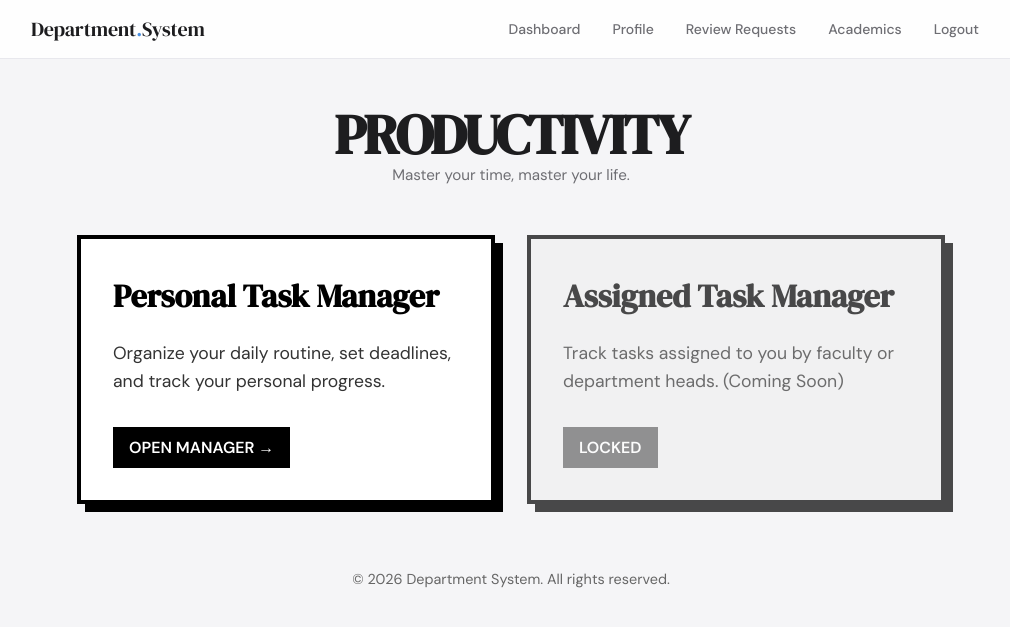
After one commit to KRISH141006/department_system, a PHP site: page /public/productivity/index.php in a window 1280 px wide. The commit adds this page. Shown: the top 627 px of the page, without its empty margins (129-1139 px from the left). Run offline with PHP 8.4, Linux system fonts and the light colour scheme; a user stored in the database is signed in.

Commit message:
Refactor unified role system and stabilize development architecture

```diff
--- a/app/actions/academics/assign_feedback.php
+++ b/app/actions/academics/assign_feedback.php
@@ -2,7 +2,7 @@
 require_once __DIR__ . '/../../middleware/auth.php';
 require_once __DIR__ . '/../../config/db.php';
 
-if (!in_array($_SESSION['role'], ['faculty', 'creator'])) {
+if (!in_array($_SESSION['role'], ['faculty', 'admin'])) {
     header("Location: ../../../public/dashboard.php");
     exit();
 }
--- a/app/actions/academics/save_feedback_form.php
+++ b/app/actions/academics/save_feedback_form.php
@@ -2,7 +2,7 @@
 require_once __DIR__ . '/../../middleware/auth.php';
 require_once __DIR__ . '/../../config/db.php';
 
-if (!in_array($_SESSION['role'], ['faculty', 'creator'])) {
+if (!in_array($_SESSION['role'], ['faculty', 'admin'])) {
     header("Location: ../../../public/dashboard.php");
     exit();
 }
--- a/app/actions/academics/save_subject.php
+++ b/app/actions/academics/save_subject.php
@@ -2,7 +2,7 @@
 require_once __DIR__ . '/../../middleware/auth.php';
 require_once __DIR__ . '/../../config/db.php';
 
-if (!in_array($_SESSION['role'], ['faculty', 'creator'])) {
+if (!in_array($_SESSION['role'], ['faculty', 'admin'])) {
     header("Location: ../../../public/dashboard.php");
     exit();
 }
--- a/app/actions/community/accept_request.php
+++ b/app/actions/community/accept_request.php
@@ -2,7 +2,7 @@
 require_once __DIR__ . '/../../middleware/auth.php';
 require_once __DIR__ . '/../../config/db.php';
 
-$allowed_roles = ['senior', 'faculty', 'hod', 'expert'];
+$allowed_roles = ['expert', 'admin'];
 if (!in_array($_SESSION['role'], $allowed_roles)) {
     header("Location: ../../../public/dashboard.php");
     exit;
--- a/app/actions/community/submit_review.php
+++ b/app/actions/community/submit_review.php
@@ -2,7 +2,7 @@
 require_once __DIR__ . '/../../middleware/auth.php';
 require_once __DIR__ . '/../../config/db.php';
 
-$allowed_roles = ['senior', 'faculty', 'hod', 'expert'];
+$allowed_roles = ['expert', 'admin'];
 if (!in_array($_SESSION['role'], $allowed_roles)) {
     header("Location: ../../../public/dashboard.php");
     exit;
--- a/app/includes/header.php
+++ b/app/includes/header.php
@@ -30,10 +30,10 @@ $base_path = rtrim($base_path, '/');
       <?php if ($nav_role === 'student'): ?>
         <!-- Student specific links if any -->
       <?php endif; ?>
-      <?php if (in_array($nav_role, ['senior','faculty','hod'])): ?>
+      <?php if (in_array($nav_role, ['expert', 'admin'])): ?>
         <a href="<?= $base_path ?>/public/community/reviewer_dashboard.php" class="nav-link">Review Requests</a>
       <?php endif; ?>
-      <?php if (in_array($nav_role, ['faculty','creator'])): ?>
+      <?php if (in_array($nav_role, ['faculty', 'admin'])): ?>
         <a href="<?= $base_path ?>/public/academics/manage_subjects.php" class="nav-link">Academics</a>
       <?php endif; ?>
       <a href="<?= $base_path ?>/app/auth/logout.php" class="nav-link">Logout</a>
--- a/public/academics/create_feedback.php
+++ b/public/academics/create_feedback.php
@@ -2,7 +2,7 @@
 require_once __DIR__ . '/../../app/middleware/auth.php';
 require_once __DIR__ . '/../../app/config/db.php';
 
-if (!in_array($_SESSION['role'], ['faculty', 'creator'])) {
+if (!in_array($_SESSION['role'], ['faculty', 'admin'])) {
     header("Location: ../dashboard.php");
     exit();
 }
--- a/public/academics/create_subject.php
+++ b/public/academics/create_subject.php
@@ -2,7 +2,7 @@
 require_once __DIR__ . '/../../app/middleware/auth.php';
 require_once __DIR__ . '/../../app/config/db.php';
 
-if (!in_array($_SESSION['role'], ['faculty', 'creator'])) {
+if (!in_array($_SESSION['role'], ['faculty', 'admin'])) {
     header("Location: ../dashboard.php");
     exit();
 }
--- a/public/academics/faculty_dashboard.php
+++ b/public/academics/faculty_dashboard.php
@@ -2,7 +2,7 @@
 require_once __DIR__ . '/../../app/middleware/auth.php';
 require_once __DIR__ . '/../../app/config/db.php';
 
-if (!in_array($_SESSION['role'], ['faculty', 'creator'])) {
+if (!in_array($_SESSION['role'], ['faculty', 'admin'])) {
     header("Location: ../dashboard.php");
     exit();
 }
--- a/public/academics/feedback_results.php
+++ b/public/academics/feedback_results.php
@@ -2,7 +2,7 @@
 require_once __DIR__ . '/../../app/middleware/auth.php';
 require_once __DIR__ . '/../../app/config/db.php';
 
-if ($_SESSION['role'] != 'faculty' && $_SESSION['role'] != 'creator') {
+if ($_SESSION['role'] != 'faculty' && $_SESSION['role'] != 'admin') {
     header("Location: ../dashboard.php");
     exit();
 }
--- a/public/academics/manage_subjects.php
+++ b/public/academics/manage_subjects.php
@@ -2,7 +2,7 @@
 require_once __DIR__ . '/../../app/middleware/auth.php';
 require_once __DIR__ . '/../../app/config/db.php';
 
-if (!in_array($_SESSION['role'], ['faculty', 'creator'])) {
+if (!in_array($_SESSION['role'], ['faculty', 'admin'])) {
     header("Location: ../dashboard.php");
     exit();
 }
--- a/public/academics/select_student.php
+++ b/public/academics/select_student.php
@@ -2,7 +2,7 @@
 require_once __DIR__ . '/../../app/middleware/auth.php';
 require_once __DIR__ . '/../../app/config/db.php';
 
-if (!in_array($_SESSION['role'], ['faculty', 'creator'])) {
+if (!in_array($_SESSION['role'], ['faculty', 'admin'])) {
     header("Location: ../dashboard.php");
     exit();
 }
--- a/public/community/profile.php
+++ b/public/community/profile.php
@@ -72,14 +72,14 @@ include __DIR__ . '/../../app/includes/header.php';
                     </div>
                 <?php endif; ?>
 
-                <?php if (in_array($role, ['faculty', 'hod', 'creator'])): ?>
+                <?php if (in_array($role, ['faculty', 'admin'])): ?>
                     <div class="form-group">
                         <label>Faculty ID / Employee ID</label>
                         <input type="text" name="emp_id" value="<?= htmlspecialchars($user_data['emp_id'] ?? '') ?>" placeholder="e.g. EMP123">
                     </div>
                 <?php endif; ?>
 
-                <?php if (in_array($role, ['alumni', 'senior', 'expert'])): ?>
+                <?php if ($role === 'expert'): ?>
                     <div class="grid-2">
                         <div class="form-group">
                             <label>Current Company</label>
@@ -113,4 +113,4 @@ include __DIR__ . '/../../app/includes/header.php';
         </div>
     </div>
 </div>
-<?php require_once __DIR__ . '/../../app/includes/header.php'; ?>
+<?php require_once __DIR__ . '/../../app/includes/footer.php'; ?>
--- a/public/community/reviewer_dashboard.php
+++ b/public/community/reviewer_dashboard.php
@@ -2,7 +2,7 @@
 require_once __DIR__ . '/../../app/middleware/auth.php';
 require_once __DIR__ . '/../../app/config/db.php';
 
-$allowed_roles = ['senior', 'faculty', 'hod', 'expert'];
+$allowed_roles = ['expert', 'admin'];
 if (!in_array($_SESSION['role'], $allowed_roles)) {
     header("Location: ../dashboard.php");
     exit;
--- /dev/null
+++ b/public/productivity/index.php
@@ -0,0 +1,108 @@
+<?php
+require_once __DIR__ . '/../../app/middleware/auth.php';
+$page_title = 'Productivity';
+require_once __DIR__ . '/../../app/includes/header.php';
+
+$role = $_SESSION['role'] ?? 'student';
+?>
+
+<style>
+    .productivity-container {
+        max-width: 900px;
+        margin: 2rem auto;
+        padding: 0 1rem;
+    }
+
+    .promo-grid {
+        display: grid;
+        grid-template-columns: repeat(auto-fit, minmax(300px, 1fr));
+        gap: 2rem;
+        margin-top: 3rem;
+    }
+
+    .brutal-card {
+        background: #fff;
+        border: 4px solid #000;
+        box-shadow: 8px 8px 0px #000;
+        padding: 2rem;
+        transition: all 0.2s ease;
+        text-decoration: none;
+        color: #000;
+        display: flex;
+        flex-direction: column;
+        justify-content: space-between;
+        min-height: 250px;
+    }
+
+    .brutal-card:hover {
+        transform: translate(-4px, -4px);
+        box-shadow: 12px 12px 0px #000;
+    }
+
+    .brutal-card:active {
+        transform: translate(2px, 2px);
+        box-shadow: 4px 4px 0px #000;
+    }
+
+    .brutal-card h2 {
+        font-family: 'DM Serif Display', serif;
+        font-size: 2rem;
+        margin-bottom: 1rem;
+    }
+
+    .brutal-card p {
+        font-size: 1.1rem;
+        margin-bottom: 2rem;
+        color: #333;
+    }
+
+    .brutal-badge {
+        display: inline-block;
+        background: #000;
+        color: #fff;
+        padding: 0.5rem 1rem;
+        font-weight: bold;
+        text-transform: uppercase;
+        align-self: flex-start;
+    }
+
+    .page-header-brutal {
+        text-align: center;
+        margin-bottom: 1rem;
+    }
+
+    .page-header-brutal h1 {
+        font-family: 'DM Serif Display', serif;
+        font-size: 3.5rem;
+        text-transform: uppercase;
+        letter-spacing: -2px;
+        line-height: 1;
+    }
+</style>
+
+<div class="productivity-container">
+    <div class="page-header-brutal">
+        <h1>Productivity</h1>
+        <p class="page-subtitle">Master your time, master your life.</p>
+    </div>
+
+    <div class="promo-grid">
+        <a href="tasks.php" class="brutal-card">
+            <div>
+                <h2>Personal Task Manager</h2>
+                <p>Organize your daily routine, set deadlines, and track your personal progress.</p>
+            </div>
+            <span class="brutal-badge">Open Manager →</span>
+        </a>
+
+        <a href="#" class="brutal-card" style="background: #f0f0f0; opacity: 0.7; cursor: not-allowed;">
+            <div>
+                <h2>Assigned Task Manager</h2>
+                <p>Track tasks assigned to you by faculty or department heads. (Coming Soon)</p>
+            </div>
+            <span class="brutal-badge" style="background: #666;">Locked</span>
+        </a>
+    </div>
+</div>
+
+<?php require_once __DIR__ . '/../../app/includes/footer.php'; ?>
--- a/public/productivity/tasks.php
+++ b/public/productivity/tasks.php
@@ -28,6 +28,11 @@ if ($nameResult && $nameResult->num_rows > 0) {
 ?>
 
 <div class="wrapper" style="padding: 2rem;">
+    <div style="margin-bottom: 1rem;">
+        <a href="index.php" style="text-decoration: none; color: var(--text-2); font-size: 0.9rem; display: inline-flex; align-items: center; gap: 5px; background: var(--border); padding: 5px 15px; border-radius: 20px;">
+            ← Back to Productivity
+        </a>
+    </div>
     <h1>Welcome, <?php echo $userName; ?></h1>
 
     <div class="card" style="margin-top: 1.5rem; margin-bottom: 2rem; padding: 1.5rem;">
--- a/public/signup.php
+++ b/public/signup.php
@@ -59,8 +59,7 @@
           <select name="role">
             <option value="student">Student</option>
             <option value="faculty">Faculty</option>
-            <option value="alumni">Alumni</option>
-            <option value="expert">Industry Expert</option>
+            <option value="expert">Expert</option>
           </select>
         </div>
 
```
Also changed, not shown: public/dashboard.php (+12 -7 lines), sql/department_system.sql (+104 -8 lines), README.md.
